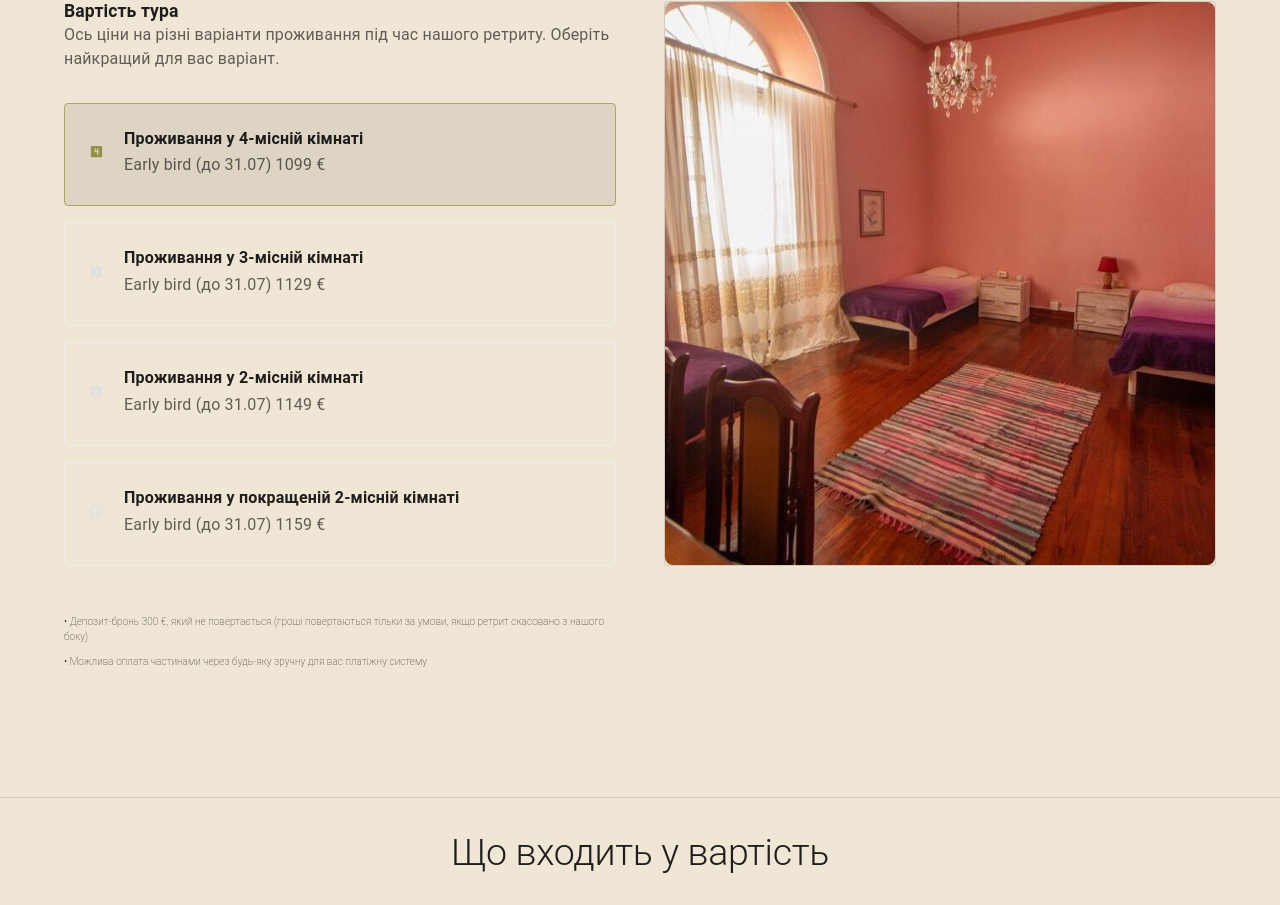
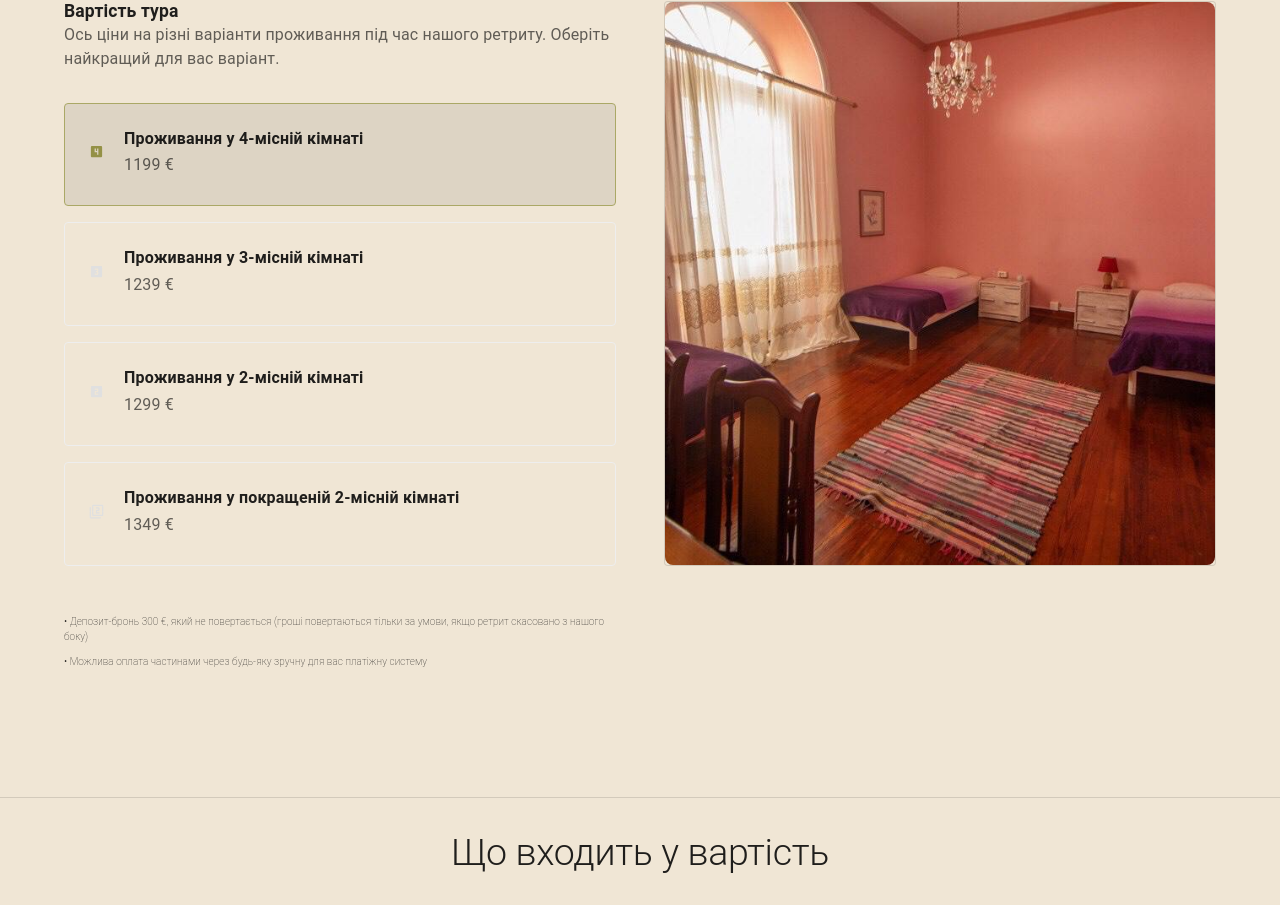
Before and after one commit to illia-st/retreat-web-site, a React (Vite) app: page / in a window 1280 px wide. Shown: the part 6888-7793 px from the top of the page. Built offline with nearby package versions, Linux system fonts and the light colour scheme.

Commit message:
updated prices (18.08)

```diff
--- a/src/components/PriceSection.tsx
+++ b/src/components/PriceSection.tsx
@@ -15,30 +15,29 @@ const items = [
   {
     icon: <Looks4Icon />,
     title: 'Проживання у 4-місній кімнаті',
-    titleWithPrice: 'Проживання у 4-місній кімнаті 1099 € (до 31.07)',
-    price: 'Early bird (до 31.07) 1099 €',
+    titleWithPrice: 'Проживання у 4-місній кімнаті 1199 €',
+    price: '1199 €',
     image: '/4place-standart.jpg',
   },
   {
     icon: <Looks3Icon />,
     title: 'Проживання у 3-місній кімнаті',
-    titleWithPrice: 'Проживання у 3-місній кімнаті 1129 € (до 31.07)',
-    price: 'Early bird (до 31.07) 1129 €',
+    titleWithPrice: 'Проживання у 3-місній кімнаті 1239 €',
+    price: '1239 €',
     image: '/3place-standart.jpg',
   },
   {
     icon: <LooksTwoIcon />,
     title: 'Проживання у 2-місній кімнаті',
-    titleWithPrice: 'Проживання у 2-місній кімнаті 1149 € (до 31.07)',
-    price: 'Early bird (до 31.07) 1149 €',
+    titleWithPrice: 'Проживання у 2-місній кімнаті 1299 €',
+    price: '1299 €',
     image: '/2place_standart.jpg',
   },
   {
     icon: <Filter2Icon />,
     title: 'Проживання у покращеній 2-місній кімнаті',
-    titleWithPrice:
-      'Проживання у покращеній 2-місній кімнаті 1159 € (до 31.07)',
-    price: 'Early bird (до 31.07) 1159 €',
+    titleWithPrice: 'Проживання у покращеній 2-місній кімнаті 1349 €',
+    price: '1349 €',
     image: '/2place_better.jpg',
   },
 ];
```
